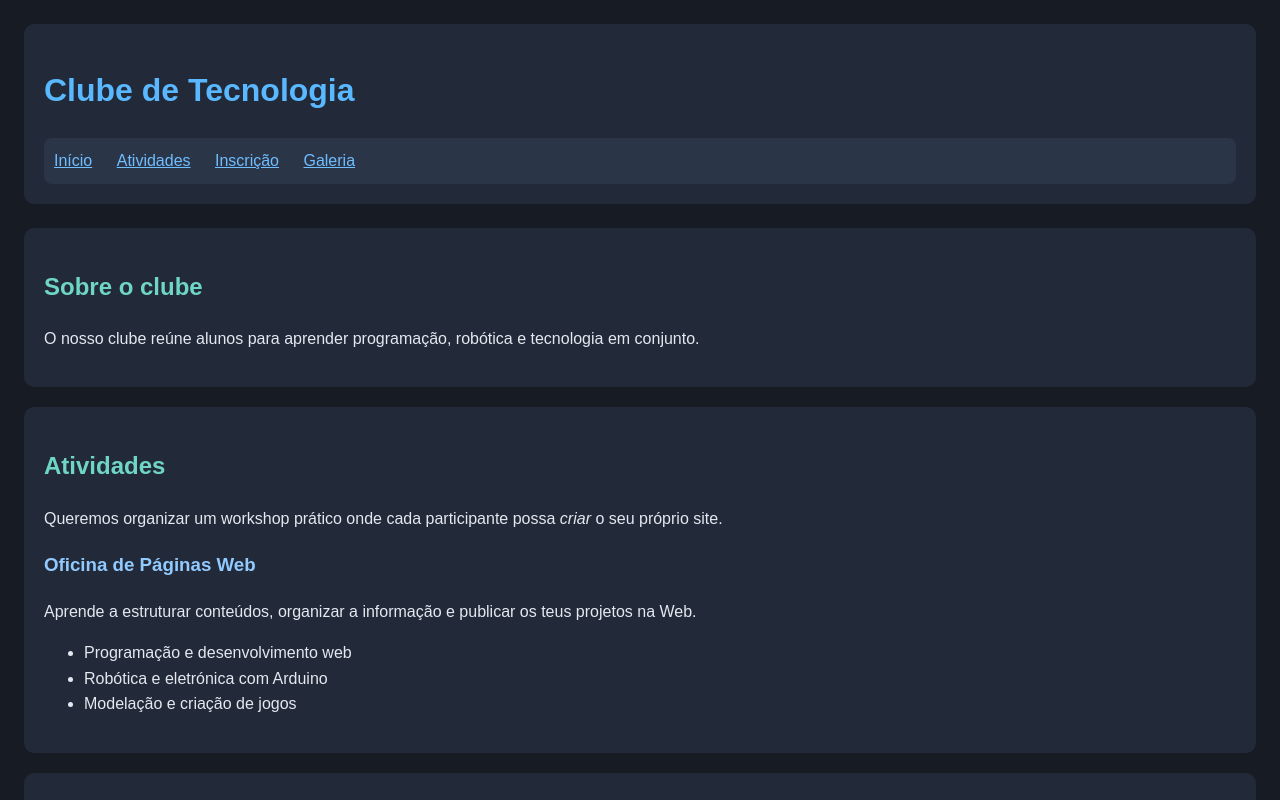
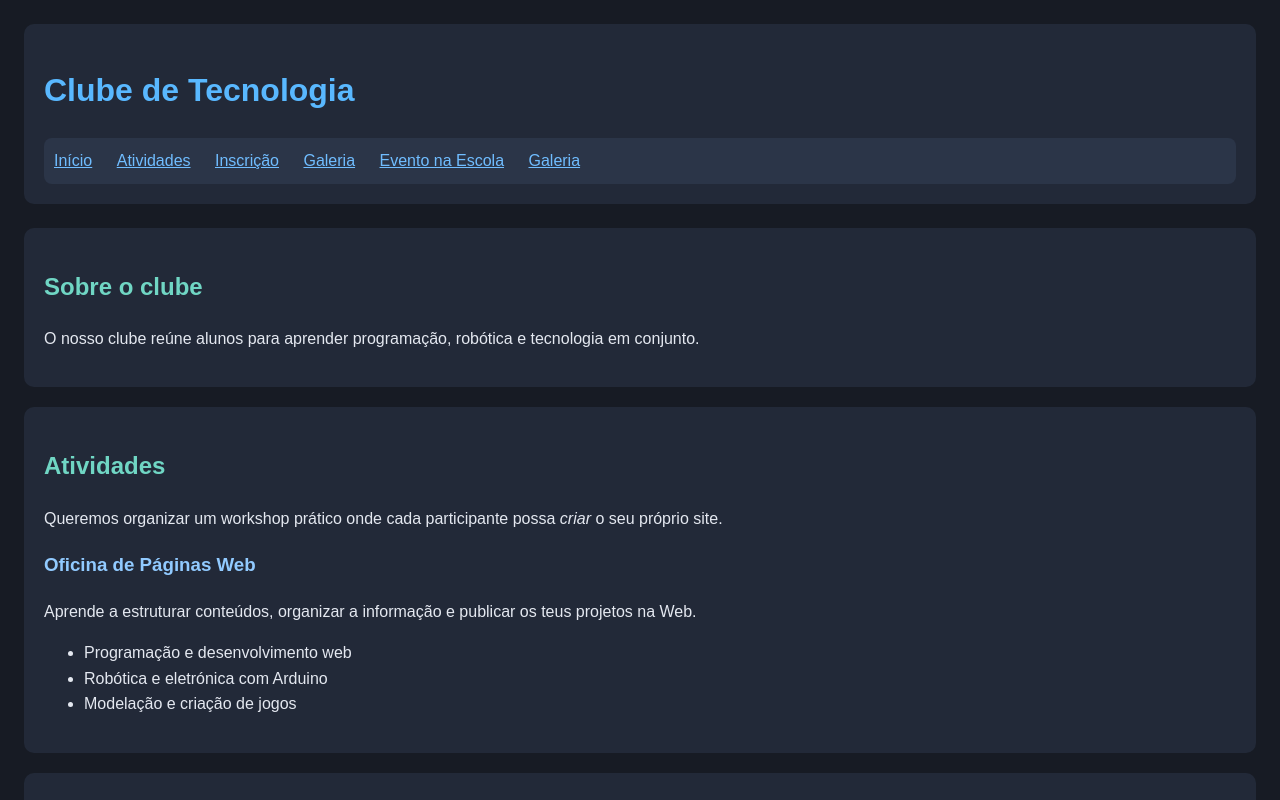
Before and after one commit to Inoxpopox/cpw-11, a plain HTML site: page index.html in a window 1280 px wide. Shown: the top 800 px of the page. Drawn offline with Linux system fonts and the light colour scheme.

Commit message:
ligacao paginas

```diff
--- a/index.html
+++ b/index.html
@@ -17,6 +17,10 @@
           <li><a href="paginas/atividades.html">Atividades</a></li>
           <li><a href="paginas/inscricao.html">Inscrição</a></li>
           <li><a href="paginas/galeria.html">Galeria</a></li>
+          <li><a href="evento-escola/index.html">Evento na Escola</a></li>
+          <li><a href="mostra-projetos/index.html">Galeria</a></li>
+
+
         </ul>
       </nav>
     </header>
```
